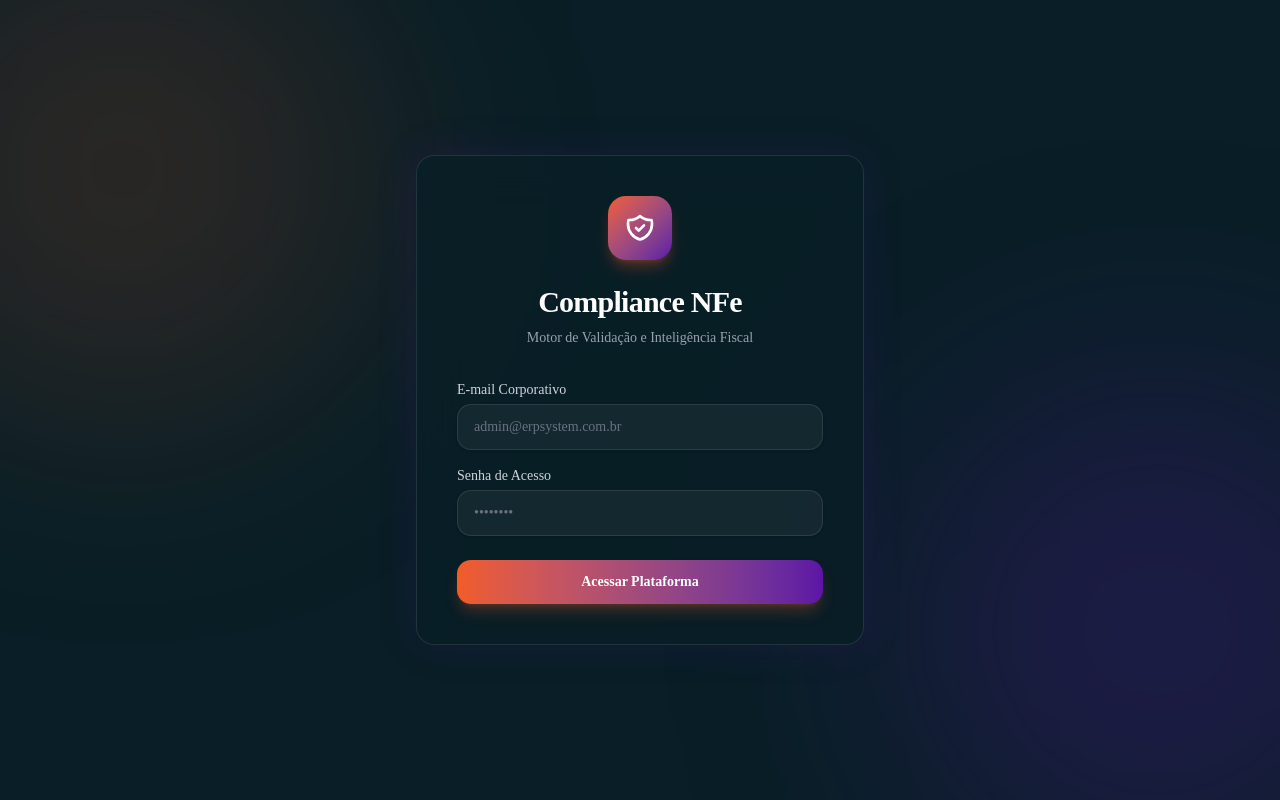
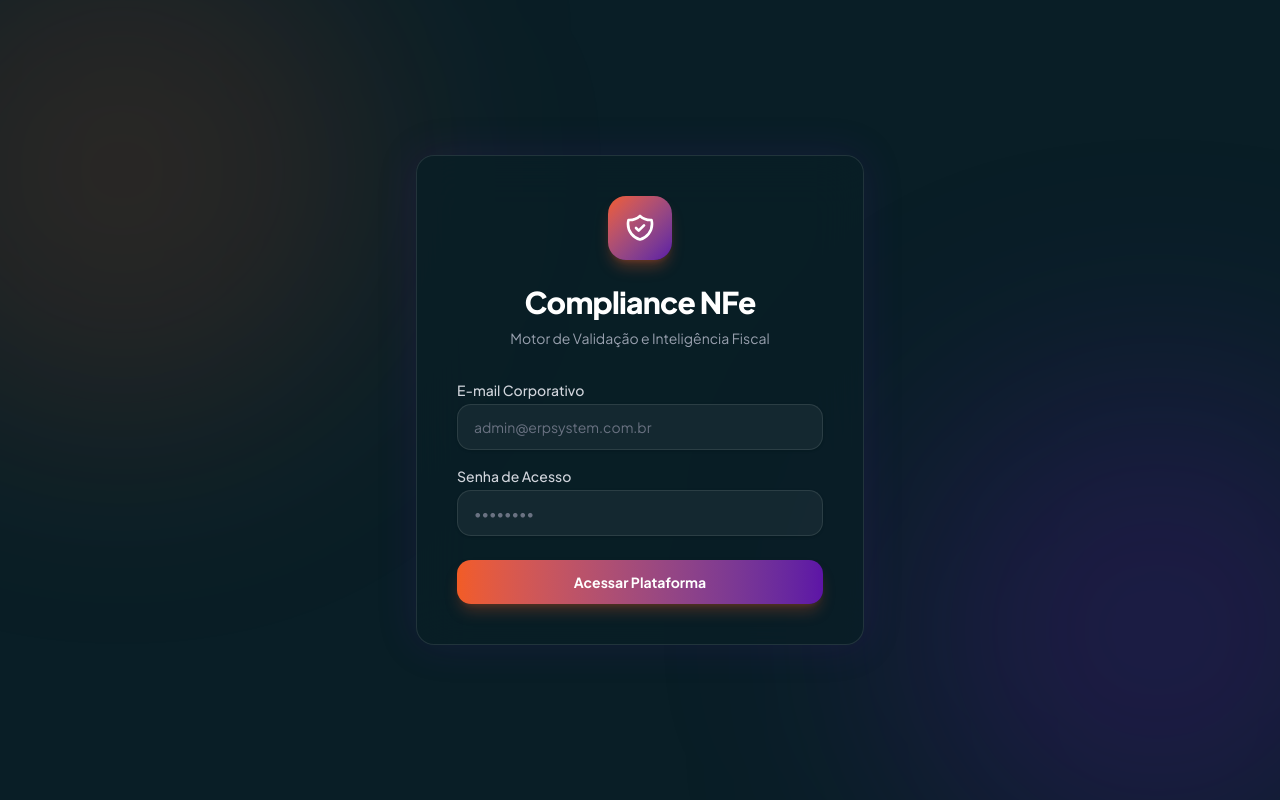
Before and after one commit to NordicManX/Auditor-fiscal-XML-validator, a Next.js app: page /login in a window 1280 px wide. Built offline with nearby package versions, Linux system fonts and the light colour scheme.

Commit message:
style: atualiza tipografia global para Plus Jakarta Sans
- Importação da fonte Plus Jakarta Sans via next/font/google
- Configuração de pesos e subsets para otimização de carregamento
- Aplicação da fonte e antialiasing no body do RootLayout

```diff
--- a/src/app/layout.tsx
+++ b/src/app/layout.tsx
@@ -1,33 +1,28 @@
-import type { Metadata } from "next";
-import { Geist, Geist_Mono } from "next/font/google";
-import "./globals.css";
+import type { Metadata } from "next"
+import { Plus_Jakarta_Sans } from "next/font/google"
+import "./globals.css"
 
-const geistSans = Geist({
-  variable: "--font-geist-sans",
+const jakarta = Plus_Jakarta_Sans({
   subsets: ["latin"],
-});
-
-const geistMono = Geist_Mono({
-  variable: "--font-geist-mono",
-  subsets: ["latin"],
-});
+  weight: ['400', '500', '600', '700', '800'],
+  display: 'swap',
+})
 
 export const metadata: Metadata = {
-  title: "Create Next App",
-  description: "Generated by create next app",
-};
+  title: "Compliance Fiscal NFe",
+  description: "Motor de Validação e Inteligência Fiscal",
+}
 
 export default function RootLayout({
   children,
 }: Readonly<{
-  children: React.ReactNode;
+  children: React.ReactNode
 }>) {
   return (
-    <html
-      lang="en"
-      className={`${geistSans.variable} ${geistMono.variable} h-full antialiased`}
-    >
-      <body className="min-h-full flex flex-col">{children}</body>
+    <html lang="pt-BR">
+      <body className={`${jakarta.className} antialiased bg-[#091E26] text-white`}>
+        {children}
+      </body>
     </html>
-  );
+  )
 }
```
